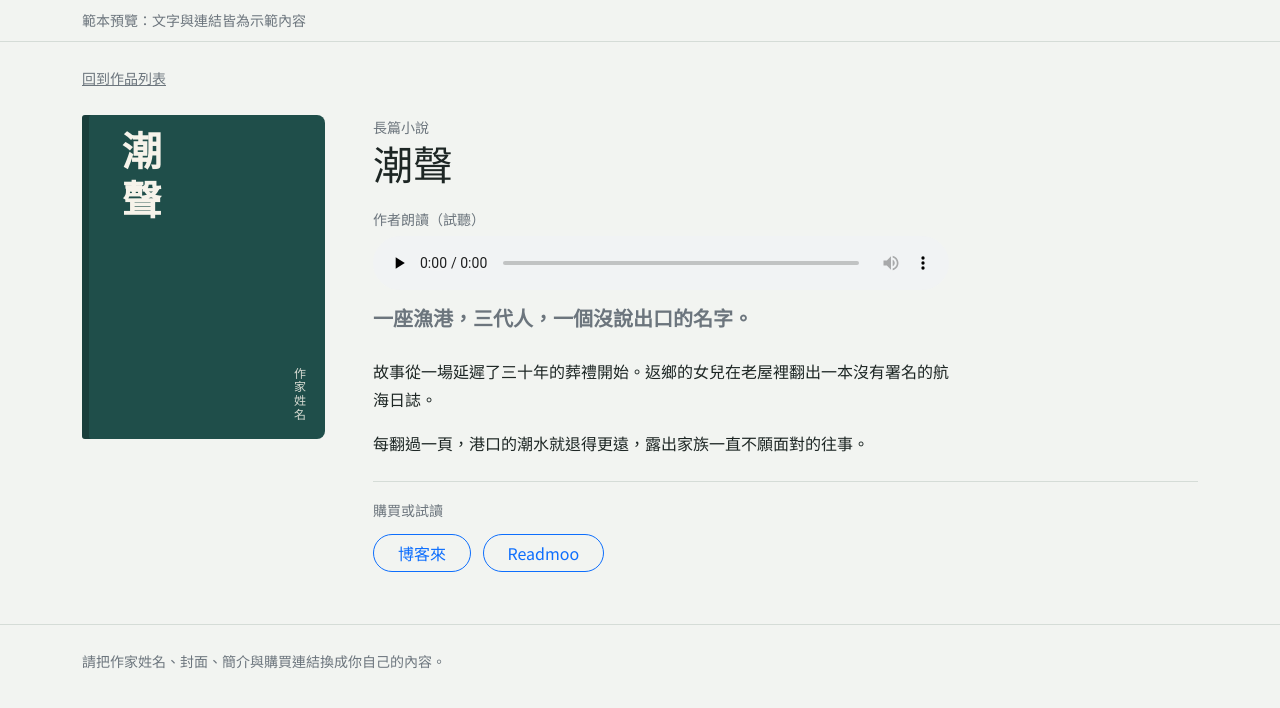
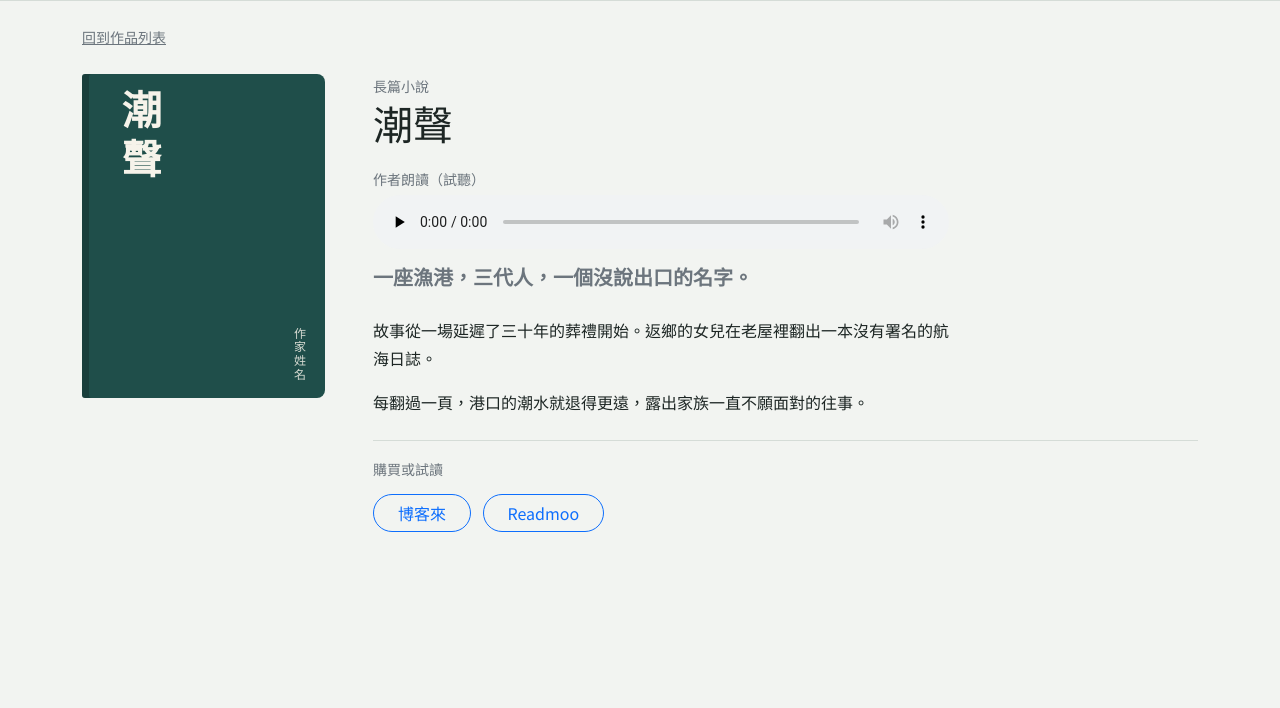
Before and after one commit to fangning325/author, a plain HTML site: page work-1.html in a window 1280 px wide. Drawn offline with Linux system fonts and the light colour scheme.

```diff
--- a/work-1.html
+++ b/work-1.html
@@ -26,7 +26,7 @@
 </head>
 <body>
 <div class="border-bottom small text-secondary">
-  <div class="container py-2">範本預覽：文字與連結皆為示範內容</div>
+  <!-- <div class="container py-2">範本預覽：文字與連結皆為示範內容</div> -->
 </div>
 <main class="container">
   <a class="d-inline-block small text-secondary mt-4" href="index.html">回到作品列表</a>
@@ -52,9 +52,11 @@
     </div>
   </article>
 </main>
-<footer class="border-top small text-secondary mt-4 py-4">
+
+<!-- <footer class="border-top small text-secondary mt-4 py-4">
   <div class="container">請把作家姓名、封面、簡介與購買連結換成你自己的內容。</div>
-</footer>
+</footer> -->
+
 <!-- Bootstrap JS：本地檔案，不使用 CDN -->
 <script src="js/bootstrap.bundle.min.js"></script>
 </body>
```
Also changed, not shown: index.html (+1 -1 lines), work-2.html (+5 -3 lines), work-3.html (+5 -3 lines), work-4.html (+5 -3 lines).
